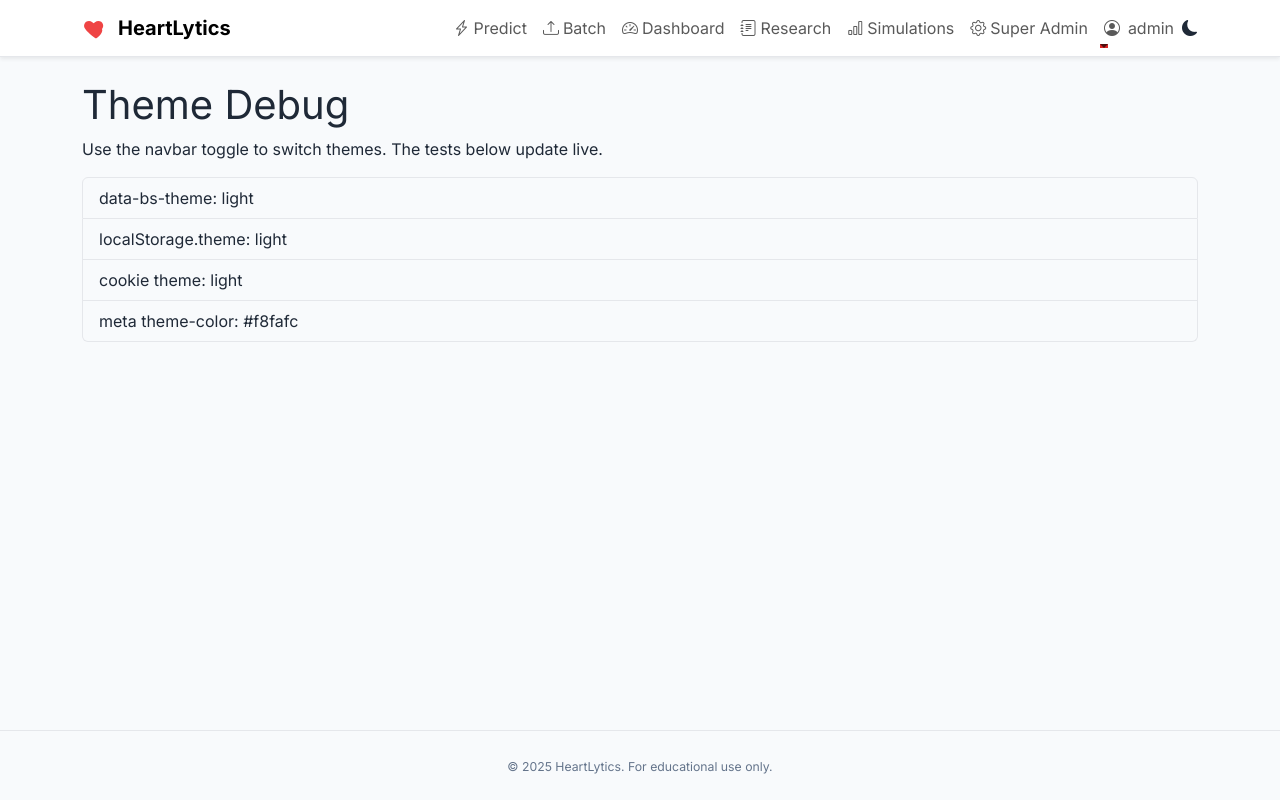
After one commit to rasikasrimal/Heartlytics, a Flask app: page /debug/theme in a window 1280 px wide. The commit adds this page. Run offline with Flask 3, Linux system fonts and the light colour scheme; a user stored in the database is signed in.

Commit message:
feat: add persistent light dark theme with chart support

```diff
--- a/app.py
+++ b/app.py
@@ -71,6 +71,7 @@ from services.security import (
     get_csrf_token,
     csrf_protect_api,
 )
+from services.theme import init_theme
 
 from sqlalchemy import inspect, text
 
@@ -87,6 +88,9 @@ login_manager.login_view = "auth.login"
 
 password_hasher = PasswordHasher(time_cost=2, memory_cost=65536, parallelism=1, hash_len=32, salt_len=16)
 app.permanent_session_lifetime = timedelta(minutes=30)
+
+# Theme handling
+init_theme(app)
 
 # Ensure instance dir
 os.makedirs(app.instance_path, exist_ok=True)
@@ -897,6 +901,7 @@ from doctor import doctor_bp
 from user import user_bp
 from routes.settings import settings_bp
 from simulations import simulations_bp
+from routes.debug import debug_bp
 
 app.register_blueprint(predict_bp)
 app.register_blueprint(auth_bp)
@@ -905,6 +910,7 @@ app.register_blueprint(doctor_bp)
 app.register_blueprint(user_bp)
 app.register_blueprint(settings_bp)
 app.register_blueprint(simulations_bp)
+app.register_blueprint(debug_bp)
 
 
 @app.route("/admin/")
@@ -997,7 +1003,7 @@ def index():
         "num_major_vessels": 0,
         "thalassemia_type": "normal",
     }
-    return render_template("predict/form.html", defaults=defaults, model_name=model_name, theme="dark")
+    return render_template("predict/form.html", defaults=defaults, model_name=model_name)
 
 
 # ---------------------------
--- /dev/null
+++ b/routes/debug.py
@@ -0,0 +1,14 @@
+from __future__ import annotations
+
+from flask import Blueprint, render_template
+from flask_login import login_required
+
+
+debug_bp = Blueprint("debug", __name__, url_prefix="/debug")
+
+
+@debug_bp.get("/theme")
+@login_required
+def theme_page():
+    """Simple page used as a smoke test for client-side theming."""
+    return render_template("debug/theme.html")
--- /dev/null
+++ b/services/theme.py
@@ -0,0 +1,20 @@
+from __future__ import annotations
+
+from flask import g, request
+
+def init_theme(app):
+    """Register hooks to expose the user's theme preference.
+
+    The theme is stored client-side via a cookie named ``theme``.  This
+    helper reads the cookie on each request and injects a ``theme`` template
+    variable so server-side rendering matches the user's preference and avoids
+    a flash of incorrect theme during page load.
+    """
+
+    @app.before_request
+    def _load_theme_from_cookie():
+        g.theme = request.cookies.get("theme", "light")
+
+    @app.context_processor
+    def _inject_theme():
+        return {"theme": getattr(g, "theme", "light")}
--- a/static/styles.css
+++ b/static/styles.css
@@ -7,6 +7,7 @@
   --bs-secondary: #1e3a8a;
   --bs-body-bg: #f8fafc;
   --bs-body-color: #1f2937;
+  --bs-secondary-color: #64748b;
   --bs-link-color: var(--bs-secondary);
   --bs-link-hover-color: #1d4ed8;
   --bs-font-sans-serif: 'Inter', system-ui, -apple-system, 'Segoe UI', Roboto, 'Helvetica Neue', Arial, 'Noto Sans', sans-serif;
@@ -19,11 +20,17 @@
   --bs-border-color: #e5e7eb;
   --bs-card-bg: #fff;
   --bs-tertiary-bg: #f8f9fa;
+  --bs-success: #16a34a;
+  --bs-danger: #dc2626;
+  --bs-warning: #f59e0b;
+  --bs-info: #0ea5e9;
+  --border-subtle: #e2e8f0;
 }
 
 [data-bs-theme="dark"] {
   --bs-body-bg: #0f172a;
   --bs-body-color: #f1f5f9;
+  --bs-secondary-color: #94a3b8;
   --bs-link-color: #93c5fd;
   --bs-link-hover-color: #bfdbfe;
   --bs-border-color: #334155;
@@ -31,6 +38,11 @@
   --bs-tertiary-bg: #27303f;
   --bs-light: #374151;
   --brand-light: #450a0a;
+  --bs-success: #22c55e;
+  --bs-danger: #ef4444;
+  --bs-warning: #fbbf24;
+  --bs-info: #38bdf8;
+  --border-subtle: #475569;
 
 }
 
--- /dev/null
+++ b/static/theme.charts.js
@@ -0,0 +1,75 @@
+(function(){
+  function plotlyTheme(layout){
+    const root = document.documentElement;
+    const theme = root.getAttribute('data-bs-theme');
+    const styles = getComputedStyle(root);
+    const bodyColor = styles.getPropertyValue('--bs-body-color').trim();
+    const bodyBg = styles.getPropertyValue('--bs-body-bg').trim();
+    const border = styles.getPropertyValue('--border-subtle').trim() || styles.getPropertyValue('--bs-border-color').trim();
+    layout = Object.assign({
+      font: {family: 'Inter, sans-serif', color: bodyColor},
+      colorway: ['#dc2626', '#1e3a8a', '#f97316', '#0ea5e9', '#6366f1']
+    }, layout || {});
+    if (theme === 'dark'){
+      layout.paper_bgcolor = 'rgba(0,0,0,0)';
+      layout.plot_bgcolor = 'rgba(0,0,0,0)';
+    } else {
+      layout.paper_bgcolor = bodyBg;
+      layout.plot_bgcolor = bodyBg;
+    }
+    if (layout.xaxis){
+      layout.xaxis.color = bodyColor;
+      layout.xaxis.gridcolor = border;
+    }
+    if (layout.yaxis){
+      layout.yaxis.color = bodyColor;
+      layout.yaxis.gridcolor = border;
+    }
+    return layout;
+  }
+
+  function patchPlotly(){
+    if (!window.Plotly) return;
+    const orig = Plotly.newPlot;
+    Plotly.newPlot = function(id, data, layout, config){
+      layout = plotlyTheme(layout);
+      config = Object.assign({responsive: true, displayModeBar: false}, config || {});
+      return orig(id, data, layout, config);
+    };
+    window.addEventListener('themechange', () => {
+      document.querySelectorAll('.js-plotly-plot').forEach(el => {
+        const update = plotlyTheme({});
+        Plotly.relayout(el, update);
+      });
+    });
+  }
+
+  function chartJsTheme(){
+    if (!window.Chart) return;
+    function apply(){
+      const root = document.documentElement;
+      const styles = getComputedStyle(root);
+      const color = styles.getPropertyValue('--bs-body-color').trim();
+      const border = styles.getPropertyValue('--border-subtle').trim() || styles.getPropertyValue('--bs-border-color').trim();
+      Chart.defaults.color = color;
+      Chart.defaults.backgroundColor = 'transparent';
+      if (Chart.defaults.scales){
+        for (const s of Object.values(Chart.defaults.scales)){
+          s.grid = Object.assign({color: border}, s.grid || {});
+        }
+      }
+      if (Chart.defaults.plugins && Chart.defaults.plugins.legend){
+        Chart.defaults.plugins.legend.labels.color = color;
+      }
+    }
+    apply();
+    window.addEventListener('themechange', apply);
+  }
+
+  function init(){
+    patchPlotly();
+    chartJsTheme();
+  }
+  if (document.readyState !== 'loading') init();
+  else document.addEventListener('DOMContentLoaded', init);
+})();
--- /dev/null
+++ b/static/theme.js
@@ -0,0 +1,54 @@
+(function(){
+  const STORAGE_KEY = 'theme';
+  const COOKIE_ATTRS = 'Path=/; Max-Age=31536000';
+
+  function applyTheme(theme){
+    const root = document.documentElement;
+    root.dataset.bsTheme = theme;
+    document.cookie = `theme=${theme}; ${COOKIE_ATTRS}`;
+    const meta = document.querySelector('meta[name="theme-color"]');
+    if (meta){
+      const bg = getComputedStyle(root).getPropertyValue('--bs-body-bg').trim();
+      meta.content = bg || '#ffffff';
+    }
+    const btn = document.getElementById('theme-toggle');
+    if (btn){
+      const icon = btn.querySelector('i');
+      if (icon){
+        icon.className = theme === 'dark' ? 'bi bi-sun-fill' : 'bi bi-moon-fill';
+      }
+    }
+  }
+
+  function setTheme(mode){
+    localStorage.setItem(STORAGE_KEY, mode);
+    const theme = mode === 'system'
+      ? (window.matchMedia('(prefers-color-scheme: dark)').matches ? 'dark' : 'light')
+      : mode;
+    applyTheme(theme);
+    window.dispatchEvent(new Event('themechange'));
+  }
+
+  function toggleTheme(){
+    const current = document.documentElement.dataset.bsTheme;
+    setTheme(current === 'dark' ? 'light' : 'dark');
+  }
+
+  function init(){
+    setTheme(localStorage.getItem(STORAGE_KEY) || 'light');
+    const btn = document.getElementById('theme-toggle');
+    if (btn){
+      btn.addEventListener('click', toggleTheme);
+    }
+    // Expose for settings page
+    window.setTheme = setTheme;
+    if (window.matchMedia) {
+      window.matchMedia('(prefers-color-scheme: dark)').addEventListener('change', () => {
+        if (localStorage.getItem(STORAGE_KEY) === 'system') setTheme('system');
+      });
+    }
+  }
+
+  if (document.readyState !== 'loading') init();
+  else document.addEventListener('DOMContentLoaded', init);
+})();
--- a/templates/base.html
+++ b/templates/base.html
@@ -4,6 +4,7 @@
     <meta name="csrf-token" content="{{ csrf_token() }}">
     <meta charset="utf-8">
     <meta name="viewport" content="width=device-width, initial-scale=1">
+    <meta name="theme-color" content="#f8fafc">
     <title>{{ app_name }} - {% block title %}Heart Disease Risk{% endblock %}</title>
     <link rel="preconnect" href="https://fonts.googleapis.com">
     <link rel="preconnect" href="https://fonts.gstatic.com" crossorigin>
@@ -11,6 +12,8 @@
     <link href="https://cdn.jsdelivr.net/npm/bootstrap@5.3.3/dist/css/bootstrap.min.css" rel="stylesheet">
     <link href="https://cdn.jsdelivr.net/npm/bootstrap-icons@1.11.3/font/bootstrap-icons.css" rel="stylesheet">
     <link rel="stylesheet" href="{{ url_for('static', filename='styles.css') }}">
+    <script src="{{ url_for('static', filename='theme.js') }}" defer></script>
+    <script src="{{ url_for('static', filename='theme.charts.js') }}" defer></script>
     {% block head %}{% endblock %}
   </head>
     <body class="d-flex flex-column min-vh-100">
@@ -101,7 +104,10 @@
             {% endif %}
           </ul>
         </div>
-        <div class="d-flex ms-auto align-items-center">
+        <div class="d-flex ms-auto align-items-center gap-2">
+          <button id="theme-toggle" class="btn btn-link nav-link" type="button" aria-label="Toggle color theme">
+            <i class="bi bi-moon-fill"></i>
+          </button>
           <button class="navbar-toggler" type="button" data-bs-toggle="collapse" data-bs-target="#nav" aria-controls="nav" aria-expanded="false" aria-label="Toggle navigation">
             <span class="navbar-toggler-icon"></span>
           </button>
@@ -114,7 +120,7 @@
       {% block flashes %}
       {% with messages = get_flashed_messages(with_categories=true) %}
         {% if messages %}
-          <div class="mb-3">
+          <div class="mb-3" aria-live="polite">
             {% for cat, msg in messages %}
               <div class="alert alert-{{ 'danger' if cat == 'error' else cat }} shadow-sm" role="alert">{{ msg }}</div>
             {% endfor %}
@@ -129,24 +135,6 @@
 
     <script src="https://cdn.jsdelivr.net/npm/bootstrap@5.3.3/dist/js/bootstrap.bundle.min.js"></script>
     <script>
-      (function () {
-        function brandPlotly() {
-          if (!window.Plotly) return;
-          const orig = Plotly.newPlot;
-          Plotly.newPlot = function (id, data, layout, config) {
-            layout = Object.assign({
-              font: {family: 'Inter, sans-serif'},
-              paper_bgcolor: 'white',
-              plot_bgcolor: '#f8fafc',
-              colorway: ['#dc2626', '#1e3a8a', '#f97316', '#0ea5e9', '#6366f1']
-            }, layout || {});
-            config = Object.assign({displayModeBar: false, responsive: true}, config || {});
-            return orig(id, data, layout, config);
-          };
-        }
-        if (document.readyState !== 'loading') brandPlotly();
-        else document.addEventListener('DOMContentLoaded', brandPlotly);
-      })();
       document.addEventListener('DOMContentLoaded', function() {
         const logoutLink = document.getElementById('logout-link');
         const logoutModalEl = document.getElementById('logoutModal');
--- /dev/null
+++ b/templates/debug/theme.html
@@ -0,0 +1,32 @@
+{% extends 'base.html' %}
+{% block title %}Theme Debug{% endblock %}
+{% block content %}
+<h1>Theme Debug</h1>
+<p class="mb-3">Use the navbar toggle to switch themes. The tests below update live.</p>
+<ul id="debug-results" class="list-group"></ul>
+{% endblock %}
+{% block scripts %}
+{{ super() }}
+<script>
+function report(){
+  const list = document.getElementById('debug-results');
+  list.innerHTML = '';
+  const theme = document.documentElement.dataset.bsTheme;
+  const meta = document.querySelector('meta[name="theme-color"]').content;
+  const items = [
+    'data-bs-theme: ' + theme,
+    'localStorage.theme: ' + localStorage.getItem('theme'),
+    'cookie theme: ' + (document.cookie.match(/theme=([^;]+)/) || [])[1],
+    'meta theme-color: ' + meta
+  ];
+  items.forEach(t => {
+    const li = document.createElement('li');
+    li.className = 'list-group-item';
+    li.textContent = t;
+    list.appendChild(li);
+  });
+}
+window.addEventListener('DOMContentLoaded', report);
+window.addEventListener('themechange', report);
+</script>
+{% endblock %}
```
Also changed, not shown: TEST_CASES.md (+6 -0 lines), database.md (+3 -0 lines), docs/ui-theming.md (added, +18 -0 lines), gantt_chart.md (+2 -1 lines), security_and_encryption.md (+5 -0 lines), templates/settings.html (+17 -0 lines), tests/test_theme.py (added, +3 -0 lines), README.md.
